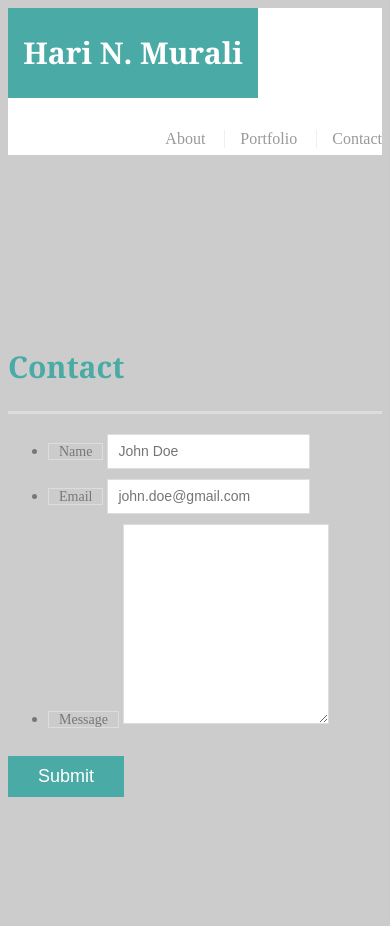
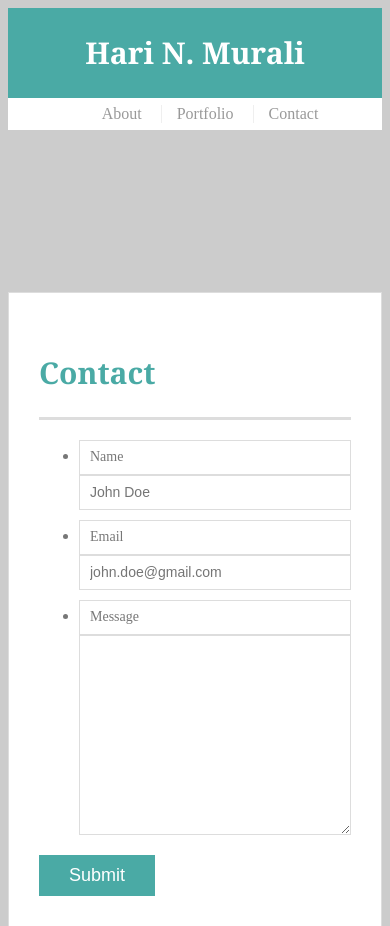
Before and after one commit to hmurali/Responsive-Portfolio, a plain HTML site: page contact.html in a window 390 px wide. Shown: the top 926 px of the page. Drawn offline with Linux system fonts and the light colour scheme.

Commit message:
committing final changes and modifications

```diff
--- a/assets/css/style.css
+++ b/assets/css/style.css
@@ -14,7 +14,7 @@ body {
 
 .container {
     width: 100%;
-    max-width: 960px;
+    max-width: 980px;
     margin: 0 auto;
     clear: both;
 }
@@ -121,7 +121,7 @@ h3, h2 {
 .main-section {
     float: left;
     width: 100%;
-    max-width: 960px;
+    max-width: 980px;
     padding: 30px;
     margin: 0 0 40px;
     background: #ffffff;
@@ -179,6 +179,10 @@ h3, h2 {
 #contact-form li {
     margin-bottom: 10px;
 }
+label, input[type=text], input[type=email], textarea {
+    display: block;
+    width: 100%;
+}
 
 label, input[type=text], input[type=email], textarea {
     height: 35px;
@@ -200,15 +204,31 @@ input[type=submit] {
     border: 0 none;
 }
 @media screen and (max-width: 980px) {
-
+    .container {
+        width: 100%;
+    }
 }
 
 @media screen and (max-width: 768px) {
-
+    .container {
+        width: 100%;
+    }
 }
 
 @media screen and (max-width: 640px) {
     header#responsive-portfolio {
         position: static;
     }
+    .container {
+        width: 100%;
+    }
+
+    div.container a#logo {
+        width: 100%;
+    }
+    nav {
+        float:none;
+        margin: 0 auto;
+        text-align: center;
+    }
 }
--- a/contact.html
+++ b/contact.html
@@ -2,6 +2,7 @@
 <html lang="en-us">
     <head>
         <meta charset="UTF-8">
+        <meta name="viewport" content="width=device-width, initial-scale=1">
         <title>Contact | Hari N. Murali</title>
         <link rel="stylesheet" type="text/css" media="screen" href="assets/css/style.css" />
     </head>
@@ -18,7 +19,7 @@
         </header>
 
         <div id="main-container" class="container">
-            <section>
+            <section class="main-section">
                 <h1>Contact</h1>
 
                 <form id="contact-form">
```
Also changed, not shown: index.html (+1 -0 lines), portfolio.html (+1 -0 lines).
